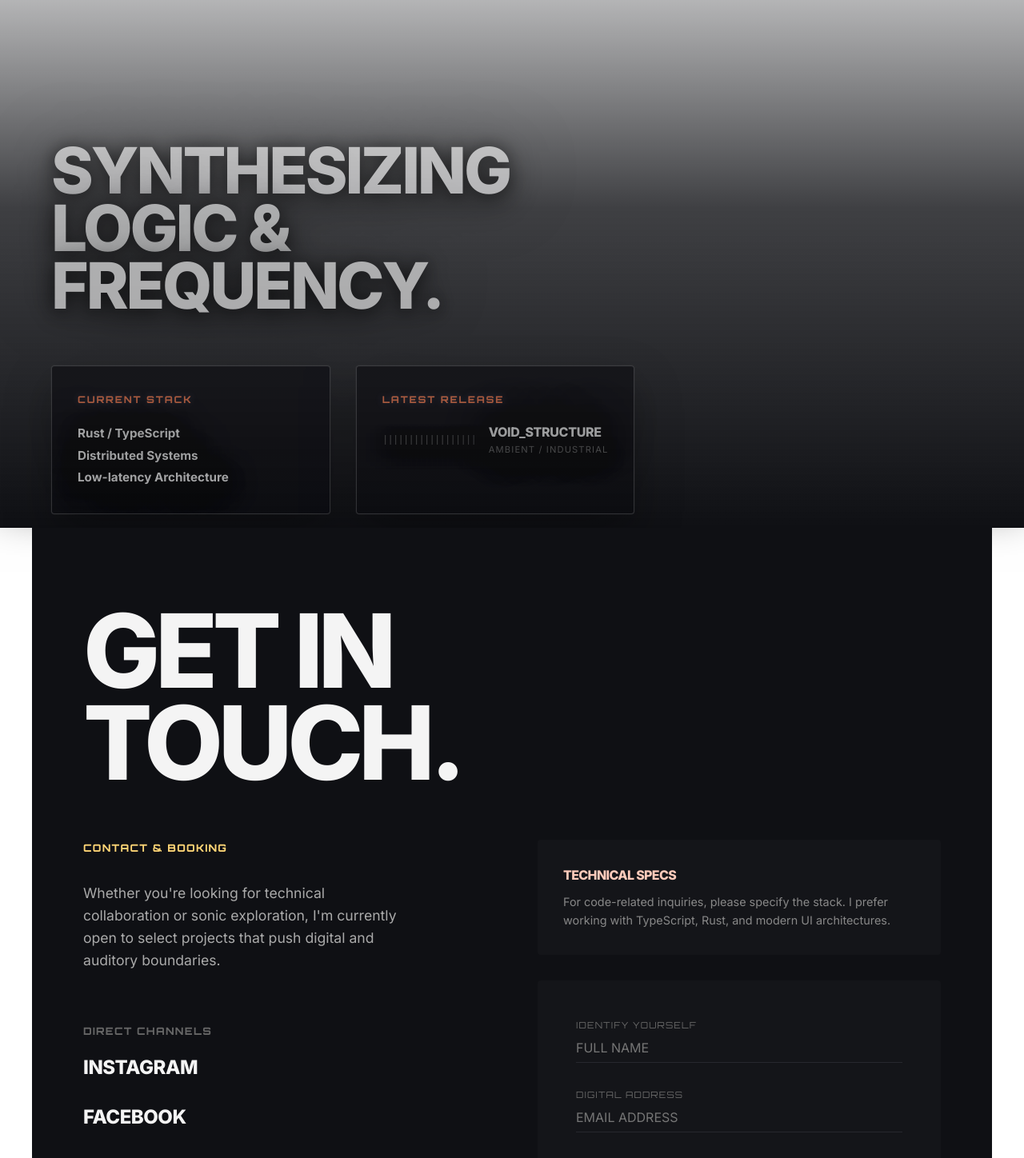
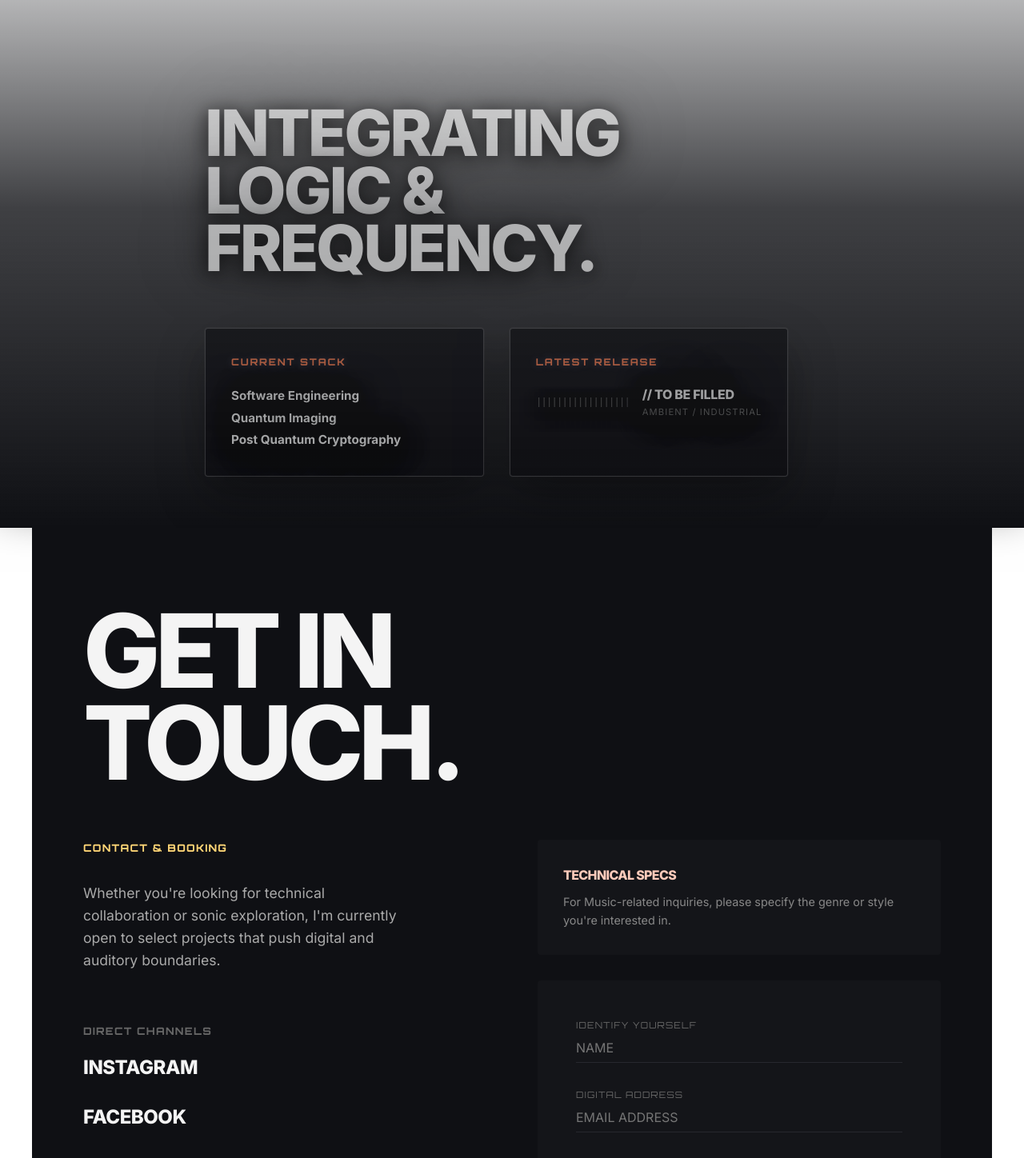
Before and after one commit to Souvikarjun/portfolio101, a Next.js app: page / in a window 1280 px wide. Shown: the part 940-2388 px from the top of the page at 80% size. Built offline with nearby package versions, Linux system fonts and the light colour scheme.

Commit message:
fixed front page issues. (not images) Linked socials.

```diff
--- a/app/page.jsx
+++ b/app/page.jsx
@@ -104,7 +104,7 @@ export default function Home() {
         <section className={styles.heroImageSection}>
           <div className={styles.heroImageText} ref={imageTextRef} style={{ opacity: 1 }}>
             <h2>
-              SYNTHESIZING <br />
+              INTEGRATING <br />
               LOGIC & <br />
               FREQUENCY.
             </h2>
@@ -112,9 +112,9 @@ export default function Home() {
               <div className={styles.card}>
                 <p className={`${styles.cardLabel} ${orbitron.className}`}>CURRENT STACK</p>
                 <ul className={styles.stackList}>
-                  <li>Rust / TypeScript</li>
-                  <li>Distributed Systems</li>
-                  <li>Low-latency Architecture</li>
+                  <li>Software Engineering</li>
+                  <li>Quantum Imaging</li>
+                  <li>Post Quantum Cryptography</li>
                 </ul>
               </div>
 
@@ -123,7 +123,7 @@ export default function Home() {
                 <div className={styles.release}>
                   <div className={styles.waveform}>||||||||||||||||||</div>
                   <div>
-                    <h4>VOID_STRUCTURE</h4>
+                    <h4>// TO BE FILLED</h4>
                     <p>AMBIENT / INDUSTRIAL</p>
                   </div>
                 </div>
--- a/app/page.module.css
+++ b/app/page.module.css
@@ -311,7 +311,9 @@
 }
 
 .heroImageText {
-  position: relative;
+  position: absolute;
+  top: 15%;
+  left: 20%;
   z-index: 10;
   max-width: 1200px;
   margin: 0 auto;
--- a/components/Contact.jsx
+++ b/components/Contact.jsx
@@ -1,12 +1,22 @@
 "use client";
 
-import { useEffect, useRef } from "react";
+import { useEffect, useRef, useState } from "react";
 import styles from "./Contact.module.css";
 import { orbitron } from "./fonts/font";
 import {animate,stagger} from "animejs";
 
 export default function Contact() {
   const contactRef = useRef(null);
+
+  const [name, setName] = useState("");
+  const [email, setEmail] = useState("");
+  const [message, setMessage] = useState("");
+
+  const handleSubmit = (e) => {
+    e.preventDefault();
+    console.log("Form submitted", { name, email, message });
+    e.target.reset();
+  }
 
   useEffect(() => {
     const observer = new IntersectionObserver(
@@ -53,10 +63,10 @@ export default function Contact() {
 
           <h3 className={`${styles.kicker} ${styles.kickerGray} ${orbitron.className} animate-me`} style={{ opacity: 0 }}>DIRECT CHANNELS</h3>
           <ul className={`${styles.links} animate-me`} style={{ opacity: 0 }}>
-            <li><a href="#">INSTAGRAM</a></li>
-            <li><a href="#">FACEBOOK</a></li>
-            <li><a href="#">GITHUB</a></li>
-            <li><a href="#">SPOTIFY</a></li>
+            <li><a href="https://www.instagram.com/souvikarjun_deb/" target="_blank" rel="noopener noreferrer">INSTAGRAM</a></li>
+            <li><a href="https://www.facebook.com/souvikarjundeb/" target="_blank" rel="noopener noreferrer">FACEBOOK</a></li>
+            <li><a href="https://github.com/Souvikarjun" target="_blank" rel="noopener noreferrer">GITHUB</a></li>
+            <li><a href="https://open.spotify.com/user/312begnezjkv3nge2hccnsguesom?si=e5bf09f7e5bb40b2" target="_blank" rel="noopener noreferrer">SPOTIFY</a></li>
           </ul>
         </div>
 
@@ -64,32 +74,31 @@ export default function Contact() {
           <div className={`${styles.specsBox} animate-me`} style={{ opacity: 0 }}>
             <h4 className={styles.specsTitle}>Technical Specs</h4>
             <p>
-              For code-related inquiries, please specify the stack. I prefer working with TypeScript,
-              Rust, and modern UI architectures.
+              For Music-related inquiries, please specify the genre or style you're interested in.
             </p>
           </div>
 
-          <form className={styles.form}>
+          <form onSubmit={handleSubmit} className={styles.form}>
             <fieldset className={`${styles.fieldset} animate-me`} style={{ opacity: 0 }}>
               <legend className={`${styles.legend} ${orbitron.className}`}>IDENTIFY YOURSELF</legend>
-              <input type="text" placeholder="FULL NAME" className={styles.input} />
+              <input name="name" type="text" placeholder="NAME" className={styles.input} onChange={(e) => setName(e.target.value)} />
             </fieldset>
 
             <fieldset className={`${styles.fieldset} animate-me`} style={{ opacity: 0 }}>
               <legend className={`${styles.legend} ${orbitron.className}`}>DIGITAL ADDRESS</legend>
-              <input type="email" placeholder="EMAIL ADDRESS" className={styles.input} />
+              <input name="email" type="email" placeholder="EMAIL ADDRESS" className={styles.input} onChange={(e) => setEmail(e.target.value)} />
             </fieldset>
 
             <fieldset className={`${styles.fieldset} animate-me`} style={{ opacity: 0 }}>
               <legend className={`${styles.legend} ${orbitron.className}`}>THE NARRATIVE</legend>
-              <textarea placeholder="TELL ME ABOUT YOUR VISION" className={styles.textarea}></textarea>
+              <textarea name="message" placeholder="TELL ME ABOUT YOUR VISION" className={styles.textarea} onChange={(e) => setMessage(e.target.value)}></textarea>
             </fieldset>
 
             <div className={`${styles.submitRow} animate-me`} style={{ opacity: 0 }}>
               <button type="submit" className={styles.submitBtn}>
                 SEND <br /> SIGNAL
               </button>
-              <div className={styles.meta}>EST. RESPONSE 24H</div>
+              <div className={styles.meta}>EST. RESPONSE 2 DAYS</div>
             </div>
           </form>
         </div>
--- a/components/CustomCursor.jsx
+++ b/components/CustomCursor.jsx
@@ -11,8 +11,15 @@ export default function CustomCursor() {
     const onMouseMove = (e) => {
       setPosition({ x: e.clientX, y: e.clientY });
       const target = e.target;
+      if (!(target instanceof Element)) {
+        setIsPointer(false);
+        return;
+      }
+
       const computedCursor = window.getComputedStyle(target).cursor;
-      setIsPointer(computedCursor === "pointer" || target.tagName === "A" || target.tagName === "BUTTON");
+      setIsPointer(
+        computedCursor === "pointer" || target.closest("a, button") !== null
+      );
     };
 
     const onMouseDown = () => setIsMouseDown(true);
```
